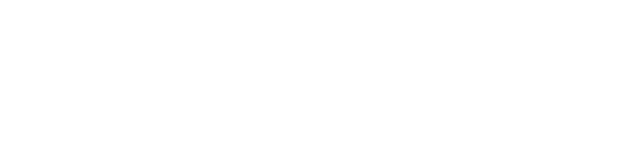
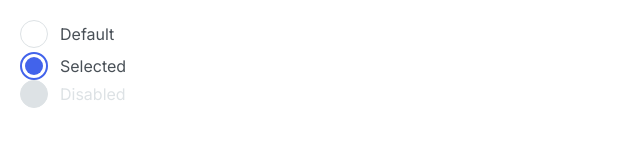
Before and after one commit to kazakevich-julia/htmlcss-20211021_kazakevich-j, a website: page 07-lection5/02-radio/index.html in a window 1280 px wide. Shown: the whole page, without its empty margins (0-640 px from the left). Drawn offline with Linux system fonts and the light colour scheme.

Commit message:
add radio solution

```diff
--- a/07-lection5/02-radio/index.html
+++ b/07-lection5/02-radio/index.html
@@ -1,11 +1,56 @@
 <!DOCTYPE html>
 <!-- Страница радио -->
 <html lang="ru">
-    <head>
-        <link rel="stylesheet" href="../../assets/css/main.css">
-        <link rel="stylesheet" href="./radio.css">
-    </head>
-    <body>
 
-    </body>
+<head>
+    <link rel="stylesheet" href="../../assets/css/main.css">
+    <link rel="stylesheet" href="./radio.css">
+    <link rel="preconnect" href="https://fonts.googleapis.com">
+    <link rel="preconnect" href="https://fonts.gstatic.com" crossorigin>
+    <link href="https://fonts.googleapis.com/css2?family=Inter:wght@400;500;600&family=Roboto:wght@500&display=swap"
+        rel="stylesheet">
+</head>
+
+<body style="margin-top: 20px; margin-left: 20px;">
+    <label class="radio">
+        <input type="radio" class="radio__input">
+        <div class="radio__state">
+            <div class="radio__control">
+                <svg class="radio__icon" width="18" height="18" viewBox="0 0 18 18" fill="none"
+                    xmlns="http://www.w3.org/2000/svg">
+                    <rect width="18" height="18" rx="9" fill="#4263EB" />
+                </svg>
+            </div>
+            <div class="radio__label">Default</div>
+        </div>
+    </label>
+    <br>
+    <label class="radio">
+        <input type="radio" class="radio__input" checked>
+        <div class="radio__state">
+            <div class="radio__control">
+                <svg class="radio__icon" width="18" height="18" viewBox="0 0 18 18" fill="none"
+                    xmlns="http://www.w3.org/2000/svg">
+                    <rect width="18" height="18" rx="9" fill="#4263EB" />
+                </svg>
+            </div>
+            <div class="radio__label">Selected</div>
+        </div>
+    </label>
+    <br>
+    <label class="radio">
+        <input type="radio" class="radio__input" disabled>
+        <div class="radio__state">
+            <div class="radio__control">
+                <svg class="radio__icon" width="18" height="18" viewBox="0 0 18 18" fill="none"
+                    xmlns="http://www.w3.org/2000/svg">
+                    <rect width="18" height="18" rx="9" fill="#4263EB" />
+                </svg>
+            </div>
+            <div class="radio__label">Disabled</div>
+        </div>
+    </label>
+
+</body>
+
 </html>
--- a/07-lection5/02-radio/radio.css
+++ b/07-lection5/02-radio/radio.css
@@ -0,0 +1,67 @@
+.radio {
+    display: inline-block;
+}
+
+.radio__input {
+    position: absolute;
+    clip: rect(0, 0, 0, 0);
+    opacity: 0;
+    outline: none;
+}
+
+.radio__state {
+    display: flex;
+    justify-content: flex-start;
+    align-items: center;
+    cursor: pointer;
+}
+
+.radio__control {
+    display: flex;
+    justify-content: center;
+    align-items: center;
+    width: 28px;
+    height: 28px;
+    border: 1px solid var(--grey-2);
+    box-sizing: border-box;
+    border-radius: 14px;
+}
+
+.radio__icon {
+    display: none;
+}
+
+.radio__label {
+    font-family: 'Inter', sans-serif;
+    font-style: normal;
+    font-weight: normal;
+    font-size: 16px;
+    line-height: 24px;
+    color: var(--grey-4);
+    margin-left: 12px;
+}
+
+.radio__input:checked ~ .radio__state
+.radio__control {
+    border: 2px solid var(--blue-3);
+}
+
+.radio__input:checked ~ .radio__state
+.radio__icon {
+    display: block;
+}
+
+.radio__input:disabled ~ .radio__state
+.radio__control {
+    background: var(--grey-2);
+}
+
+.radio__input:disabled ~ .radio__state
+.radio__label {
+    color: var(--grey-2);
+}
+
+.radio__input:focus ~
+.radio__state .radio__label {
+    text-decoration: underline;
+}
```
